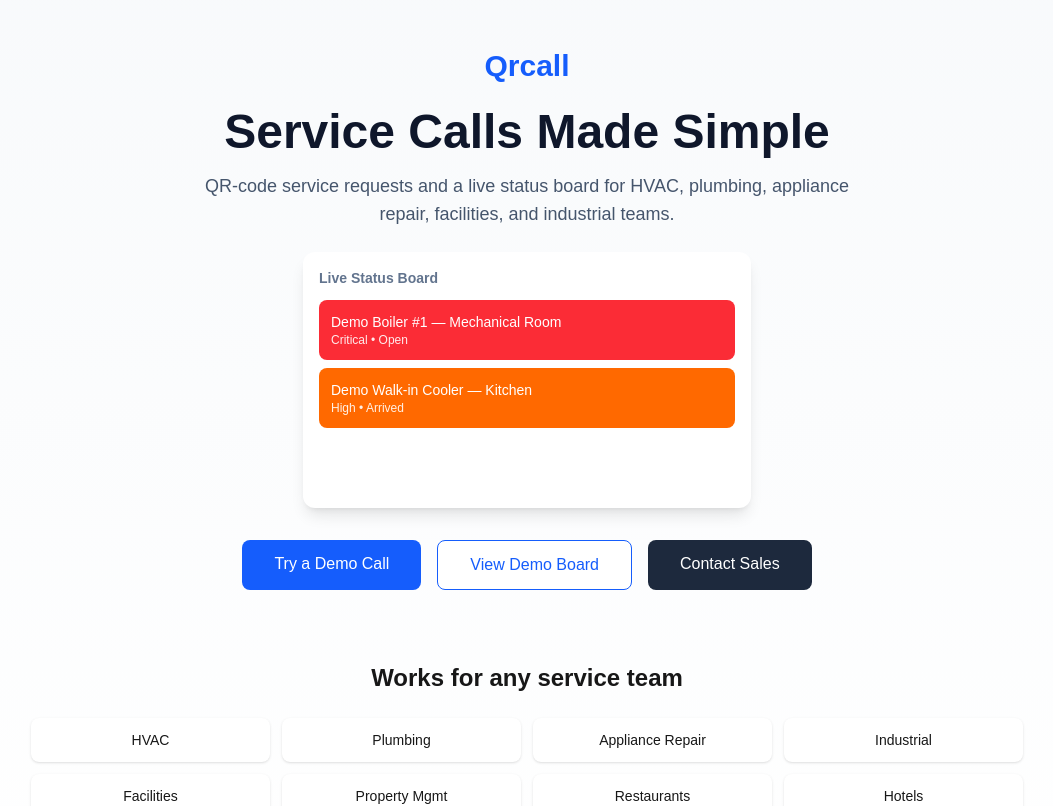
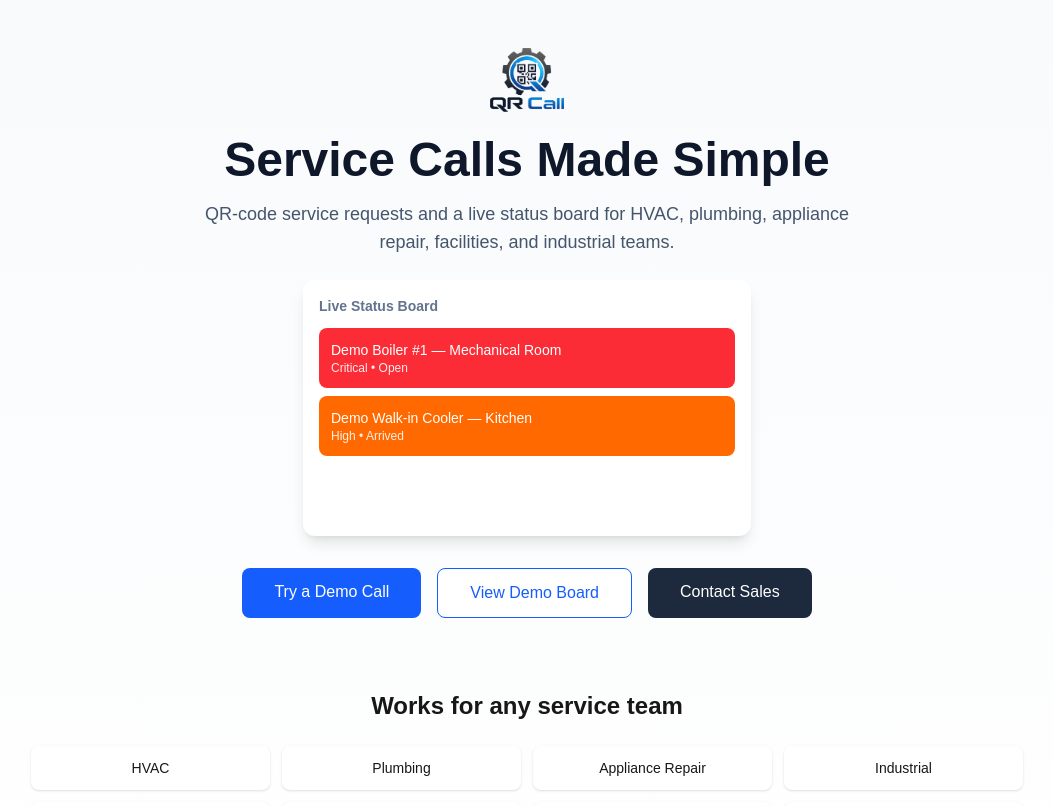
Before and after one commit to erieboatr/qrcall-app, a Next.js app: page / in a window 1280 px wide. Shown: the top 806 px of the page, without its empty margins (113-1166 px from the left). Built offline with nearby package versions, Linux system fonts and the light colour scheme.

Commit message:
Clean homepage with logo

```diff
--- a/app/page.tsx
+++ b/app/page.tsx
@@ -20,11 +20,10 @@
 
   return (
     <div className="min-h-screen bg-gradient-to-b from-slate-50 to-white">
-      {/* Hero */}
       <section className="max-w-5xl mx-auto px-4 pt-12 pb-8 text-center">
-        {/* Logo placeholder – replace with <img src="/logo.png" ... /> later */}
+        {/* Logo */}
         <div className="mb-6 flex justify-center">
-          <div className="text-3xl font-bold text-blue-600">Qrcall</div>
+          <img src="/logo.png" alt="Qrcall" className="h-16 mx-auto" />
         </div>
 
         <h1 className="text-4xl md:text-5xl font-bold text-slate-900 mb-4">
@@ -34,7 +33,7 @@
           QR-code service requests and a live status board for HVAC, plumbing, appliance repair, facilities, and industrial teams.
         </p>
 
-        {/* Fixed-height demo board so buttons don’t jump */}
+        {/* Fixed-height demo board */}
         <div className="max-w-md mx-auto bg-white rounded-xl shadow-lg p-4 text-left mb-8 h-64 overflow-hidden">
           <div className="text-sm font-semibold text-slate-500 mb-3">Live Status Board</div>
           <div className="space-y-2">
@@ -72,7 +71,6 @@
         </div>
       </section>
 
-      {/* Markets */}
       <section className="max-w-5xl mx-auto px-4 py-10">
         <h2 className="text-2xl font-semibold text-center mb-6">Works for any service team</h2>
         <div className="grid grid-cols-2 sm:grid-cols-4 gap-3 text-center text-sm">
```
Also changed, not shown: public/logo.png (added).
